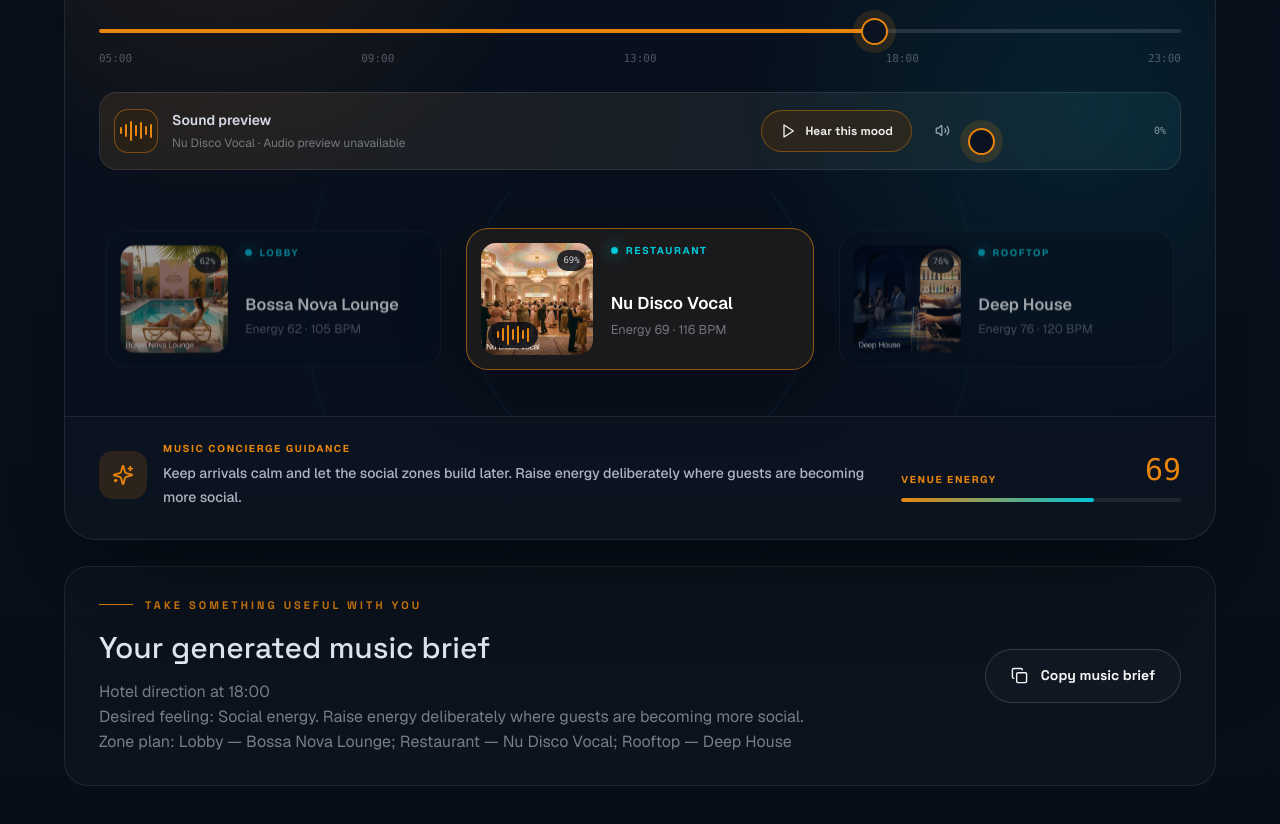
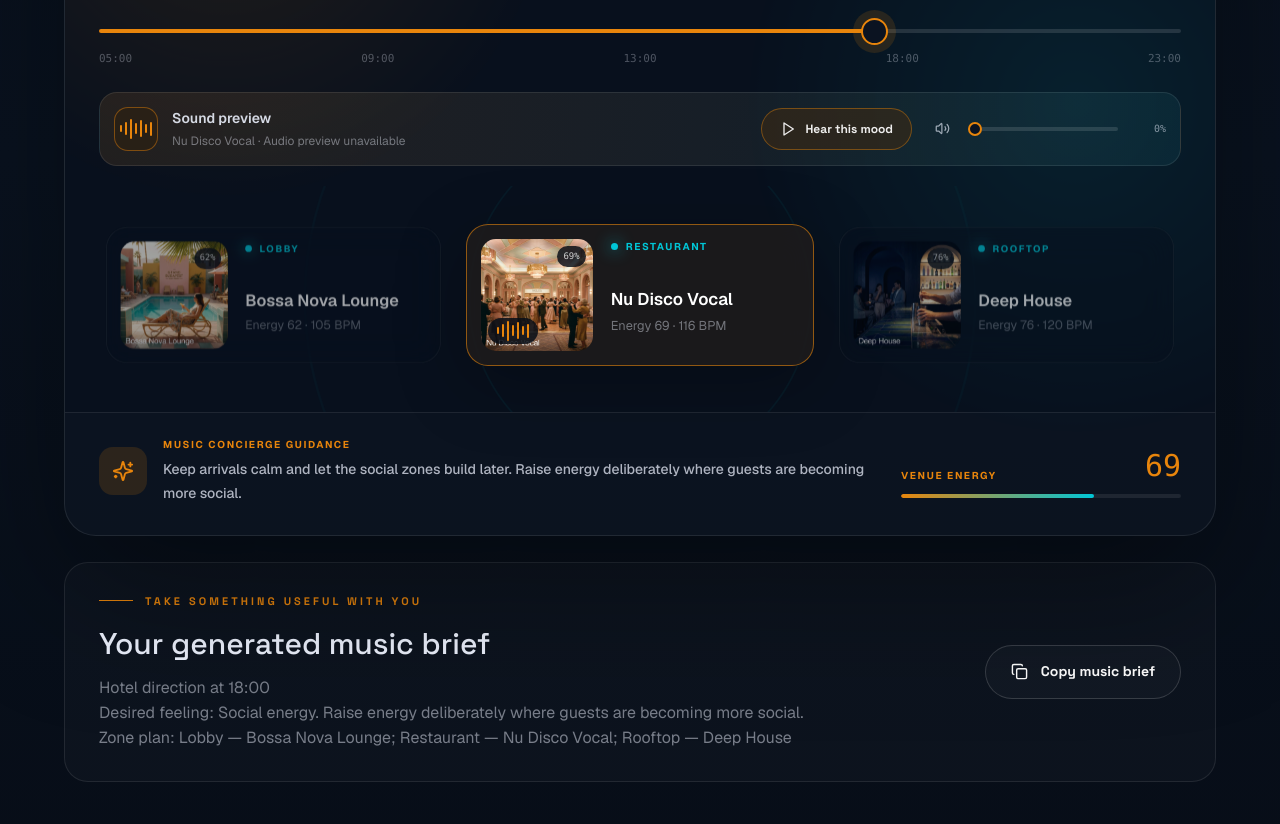
Before and after one commit to brightears/bma-website, a Next.js app: page /en in a window 1280 px wide. Shown: the part 1580-2404 px from the top of the page. Built offline with nearby package versions, Linux system fonts and the light colour scheme; no server answers.

Commit message:
fix: isolate landing volume slider styles (#6)
Co-authored-by: Norbert Platzer <you@example.com>

```diff
--- a/components/home/ImmersiveBeatBreeze.module.css
+++ b/components/home/ImmersiveBeatBreeze.module.css
@@ -192,7 +192,8 @@
 .playlistCard:focus-visible,
 .audioPlay:focus-visible,
 .audioVolumeToggle:focus-visible,
-.timeControl input[type='range']:focus-visible {
+.audioVolume input[type='range']:focus-visible,
+.timeSlider:focus-visible {
   outline: 2px solid var(--phase-b);
   outline-offset: 4px;
 }
@@ -500,7 +501,7 @@
 .phaseCopy { text-align: right; }
 .phaseCopy strong { display: block; margin-top: 5px; font-size: 18px; font-weight: 500; }
 
-.timeControl input[type='range'] {
+.timeSlider {
   width: 100%;
   height: 26px;
   margin: 22px 0 0;
@@ -509,13 +510,13 @@
   cursor: ew-resize;
 }
 
-.timeControl input[type='range']::-webkit-slider-runnable-track {
+.timeSlider::-webkit-slider-runnable-track {
   height: 4px;
   border-radius: 999px;
   background: linear-gradient(90deg, var(--phase-a) 0 var(--time-progress), rgba(255, 255, 255, 0.12) var(--time-progress) 100%);
 }
 
-.timeControl input[type='range']::-webkit-slider-thumb {
+.timeSlider::-webkit-slider-thumb {
   width: 27px;
   height: 27px;
   margin-top: -11.5px;
@@ -526,9 +527,9 @@
   box-shadow: 0 0 0 8px color-mix(in srgb, var(--phase-a) 14%, transparent);
 }
 
-.timeControl input[type='range']::-moz-range-track { height: 4px; border-radius: 999px; background: rgba(255, 255, 255, 0.12); }
-.timeControl input[type='range']::-moz-range-progress { height: 4px; background: var(--phase-a); }
-.timeControl input[type='range']::-moz-range-thumb { width: 27px; height: 27px; border: 2px solid var(--phase-a); border-radius: 50%; background: #0b1321; }
+.timeSlider::-moz-range-track { height: 4px; border-radius: 999px; background: rgba(255, 255, 255, 0.12); }
+.timeSlider::-moz-range-progress { height: 4px; background: var(--phase-a); }
+.timeSlider::-moz-range-thumb { width: 27px; height: 27px; border: 2px solid var(--phase-a); border-radius: 50%; background: #0b1321; }
 
 .timeLabels {
   display: flex;
@@ -631,25 +632,44 @@
   height: 15px;
 }
 
-.audioVolume input {
+.audioVolume input[type='range'] {
   width: 100%;
-  height: 4px;
+  height: 18px;
+  margin: 0;
   appearance: none;
-  border-radius: 999px;
-  background: linear-gradient(90deg, var(--phase-a) var(--audio-volume), rgba(255, 255, 255, 0.12) var(--audio-volume));
+  background: transparent;
   cursor: pointer;
 }
 
-.audioVolume input::-webkit-slider-thumb {
+.audioVolume input[type='range']::-webkit-slider-runnable-track {
+  height: 4px;
+  border-radius: 999px;
+  background: linear-gradient(90deg, var(--phase-a) 0 var(--audio-volume), rgba(255, 255, 255, 0.12) var(--audio-volume) 100%);
+}
+
+.audioVolume input[type='range']::-webkit-slider-thumb {
   width: 14px;
   height: 14px;
+  margin-top: -5px;
   appearance: none;
   border: 2px solid var(--phase-a);
   border-radius: 50%;
   background: #0b1321;
 }
 
-.audioVolume input::-moz-range-thumb {
+.audioVolume input[type='range']::-moz-range-track {
+  height: 4px;
+  border-radius: 999px;
+  background: rgba(255, 255, 255, 0.12);
+}
+
+.audioVolume input[type='range']::-moz-range-progress {
+  height: 4px;
+  border-radius: 999px;
+  background: var(--phase-a);
+}
+
+.audioVolume input[type='range']::-moz-range-thumb {
   width: 12px;
   height: 12px;
   border: 2px solid var(--phase-a);
--- a/components/home/ImmersiveBeatBreeze.tsx
+++ b/components/home/ImmersiveBeatBreeze.tsx
@@ -409,6 +409,7 @@ export function ImmersiveBeatBreeze() {
             <label>
               <span className="sr-only">{t('demo.chooseTime')}</span>
               <input
+                className={styles.timeSlider}
                 type="range"
                 min="5"
                 max="23"
```
